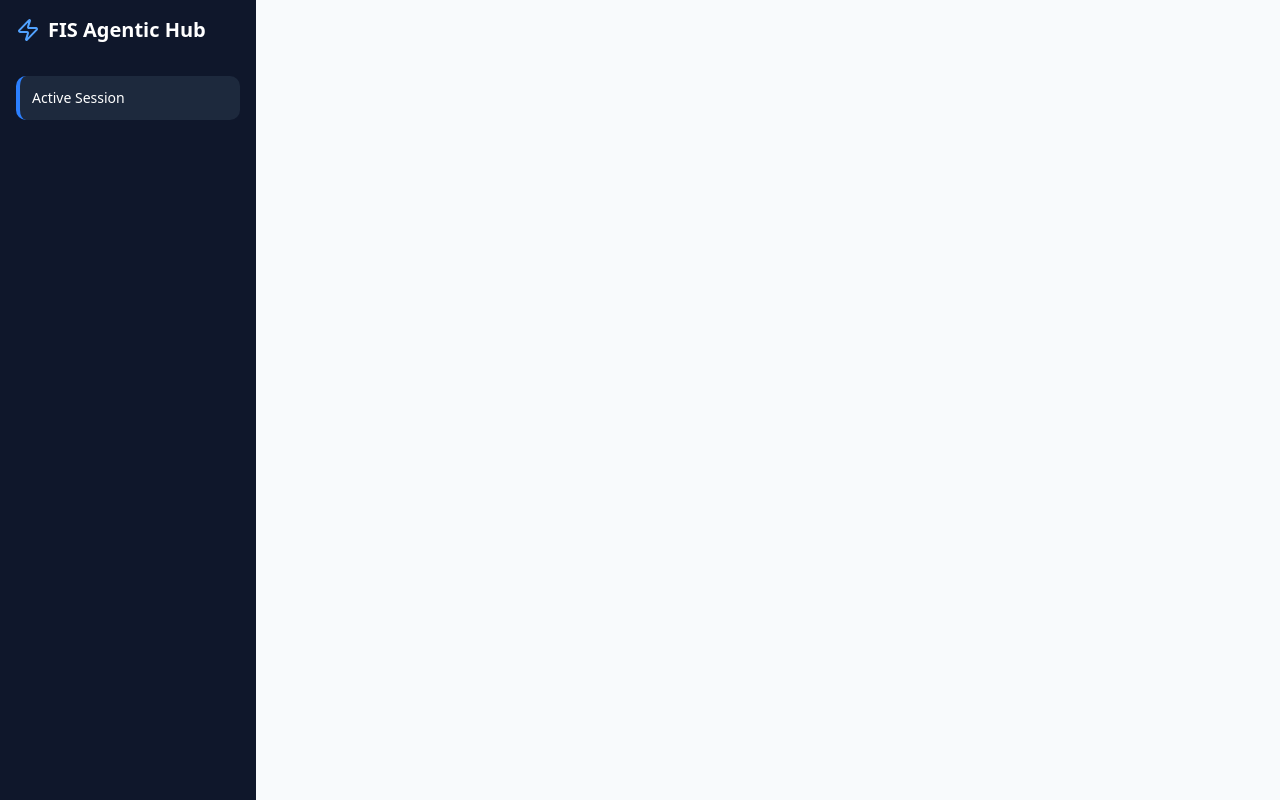
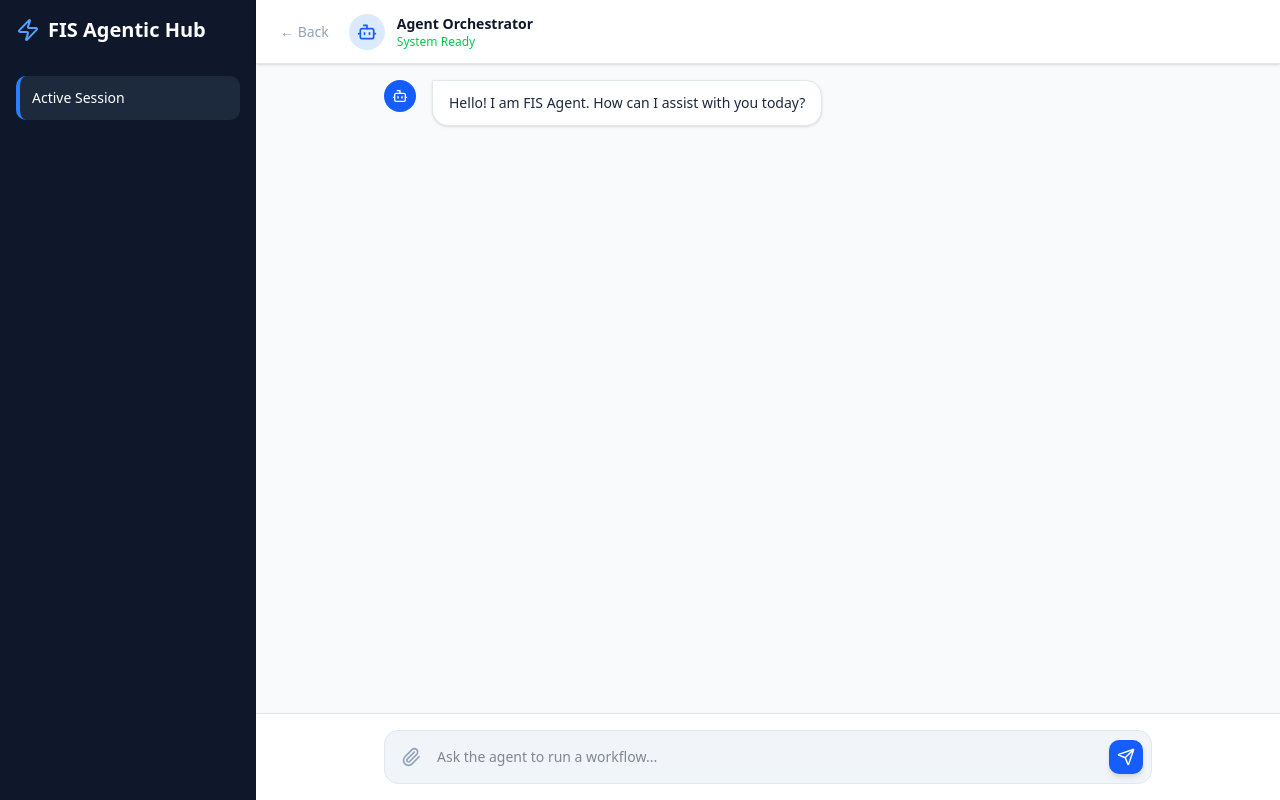
Before and after one commit to blank122/agentic-fis, a React (Vite) app: page / in a window 1280 px wide. Both pictures are taken after a click on the button "Active Session". Built offline with nearby package versions, Linux system fonts and the light colour scheme.

Commit message:
Refactor App component and update agent definitions

```diff
--- a/src/App.jsx
+++ b/src/App.jsx
@@ -1,18 +1,11 @@
 import React, { useState, useEffect, useRef } from 'react';
-import { Send, Bot, User, Paperclip, Search, Zap, AlertTriangle, Database, Clock, Cpu, Globe } from 'lucide-react';
-import ChatView from './ChatView';
-import HomeView from './HomeView';
+import {
+  Send, Bot, User, Paperclip, Terminal, Zap, ArrowRight,
+  Database, Shield, Cpu, Globe, Clock, AlertTriangle, Search
+} from 'lucide-react';
 
-export default function App() {
-    const [view, setView] = useState('home');
-    const [messages, setMessages] = useState([
-        { role: 'assistant', content: 'Hello! I am FIS Agent. How can I assist with you today?' }
-    ]);
-    const [input, setInput] = useState('');
-    const [isLoading, setIsLoading] = useState(false);
-    const messagesEndRef = useRef(null);
-
-    const agents = [
+// 1. DATA DEFINITIONS (Outside so they are stable)
+const AGENTS = [
     {
         title: "Investment Portfolio & Financial Analysis Agent",
         desc: "Money in / money out, comparisons, trends, portfolio concentration.",
@@ -44,6 +37,109 @@
         capability: "Information Retrieval"
     }
 ];
+
+// 2. MODULAR VIEWS (Outside App to fix the typing focus bug)
+const HomeView = ({ setView }) => (
+    <div className="flex-1 overflow-y-auto bg-slate-50">
+        <div className="max-w-5xl mx-auto px-6 py-20">
+            <div className="text-center mb-16">
+                <div className="inline-block p-3 bg-blue-100 rounded-2xl mb-6">
+                    <Zap size={40} className="text-blue-600" />
+                </div>
+                <h1 className="text-5xl font-bold text-slate-900 mb-6">FIS Agentic Hub</h1>
+                <p className="text-xl text-slate-600 max-w-2xl mx-auto">
+                    Deploy, manage, and interact with specialized AI agents powered by Databricks Mosaic AI.
+                </p>
+                <button
+                    onClick={() => setView('chat')}
+                    className="mt-10 bg-blue-600 text-white px-8 py-4 rounded-xl font-semibold hover:bg-blue-700 transition flex items-center gap-2 mx-auto shadow-lg shadow-blue-200"
+                >
+                    Launch Orchestrator <ArrowRight size={20} />
+                </button>
+            </div>
+
+            <div className="grid md:grid-cols-3 gap-8">
+                {AGENTS.map((agent, i) => (
+                    <div key={i} className="bg-white p-8 rounded-2xl border border-slate-200 hover:border-blue-300 transition-all shadow-sm group">
+                        <div className="mb-4">{agent.icon}</div>
+                        <h3 className="text-lg font-bold mb-2">{agent.title}</h3>
+                        <p className="text-slate-500 text-sm mb-4 leading-relaxed">{agent.desc}</p>
+                        <span className="text-[10px] font-bold uppercase tracking-wider text-blue-600 bg-blue-50 px-2 py-1 rounded">
+                            {agent.capability}
+                        </span>
+                    </div>
+                ))}
+            </div>
+        </div>
+    </div>
+);
+
+const ChatView = ({ messages, input, setInput, handleSend, setView, messagesEndRef }) => (
+    <div className="flex flex-col flex-1 h-full">
+        <header className="h-16 border-b bg-white flex items-center justify-between px-6 shadow-sm">
+            <div className="flex items-center gap-3">
+                <button onClick={() => setView('home')} className="text-slate-400 hover:text-slate-600 mr-2 text-sm font-medium">← Back</button>
+                <div className="bg-blue-100 p-2 rounded-full">
+                    <Bot size={20} className="text-blue-600" />
+                </div>
+                <div>
+                    <h2 className="font-semibold text-sm">Agent Orchestrator</h2>
+                    <p className="text-xs text-green-500">System Ready</p>
+                </div>
+            </div>
+        </header>
+
+        <main className="flex-1 overflow-y-auto p-4 space-y-6">
+            <div className="max-w-3xl mx-auto">
+                {messages.map((msg, idx) => (
+                    <div key={idx} className={`flex gap-4 mb-6 ${msg.role === 'user' ? 'flex-row-reverse' : ''}`}>
+                        <div className={`w-8 h-8 rounded-full flex items-center justify-center shrink-0 ${msg.role === 'assistant' ? 'bg-blue-600 text-white' : 'bg-slate-200 text-slate-600'}`}>
+                            {msg.role === 'assistant' ? <Bot size={16} /> : <User size={16} />}
+                        </div>
+                        <div className={`max-w-[80%] rounded-2xl px-4 py-3 text-sm shadow-sm ${msg.role === 'assistant' ? 'bg-white border border-slate-200 rounded-tl-none text-slate-800' : 'bg-blue-600 rounded-tr-none text-white'}`}>
+                            {msg.isThinking ? (
+                                <div className="flex items-center gap-2 italic animate-pulse">
+                                    <Terminal size={14} /> {msg.content}
+                                </div>
+                            ) : msg.content}
+                        </div>
+                    </div>
+                ))}
+                <div ref={messagesEndRef} />
+            </div>
+        </main>
+
+        <footer className="p-4 bg-white border-t">
+            <div className="max-w-3xl mx-auto">
+                <div className="flex items-center bg-slate-100 rounded-xl border border-slate-200 focus-within:border-blue-400 p-2">
+                    <button className="p-2 text-slate-400"><Paperclip size={20} /></button>
+                    <input
+                        type="text"
+                        value={input}
+                        onChange={(e) => setInput(e.target.value)}
+                        onKeyDown={(e) => e.key === 'Enter' && handleSend()}
+                        placeholder="Ask the agent to run a workflow..."
+                        className="flex-1 bg-transparent border-none focus:ring-0 text-sm px-2 py-2"
+                    />
+                    <button onClick={handleSend} className="bg-blue-600 text-white p-2 rounded-lg hover:bg-blue-700 shadow-md">
+                        <Send size={18} />
+                    </button>
+                </div>
+            </div>
+        </footer>
+    </div>
+);
+
+// 3. MAIN COMPONENT
+export default function App() {
+    const [view, setView] = useState('home');
+    const [messages, setMessages] = useState([
+        { role: 'assistant', content: 'Hello! I am FIS Agent. How can I assist with you today?' }
+    ]);
+    const [input, setInput] = useState('');
+    const [isLoading, setIsLoading] = useState(false);
+    const messagesEndRef = useRef(null);
+
     const scrollToBottom = () => {
         messagesEndRef.current?.scrollIntoView({ behavior: "smooth" });
     };
@@ -59,7 +155,7 @@
         setInput('');
         setIsLoading(true);
 
-        setMessages(prev => [...prev, { role: 'assistant', content: 'Analyzing request...', isThinking: true }]);
+        setMessages(prev => [...prev, { role: 'assistant', content: 'Analyzing...', isThinking: true }]);
 
         try {
             const response = await fetch('https://dbrix-orchestrator-2.onrender.com/ask', {
@@ -70,17 +166,10 @@
             const data = await response.json();
             setMessages(prev => {
                 const filtered = prev.filter(m => !m.isThinking);
-                const outputs = data.output || [];
-                let replyText = null;
-                for (let i = outputs.length - 1; i >= 0; i--) {
-                    const t = outputs[i]?.content?.[0]?.text?.trim();
-                    if (t && !/^<name>.*<\/name>$/i.test(t)) { replyText = t; break; }
-                }
-                if (!replyText) replyText = data.choices?.[0]?.message?.content ?? data.result ?? "No response received.";
-                return [...filtered, { role: 'assistant', content: replyText }];
+                return [...filtered, { role: 'assistant', content: data.output?.[0]?.content?.[0]?.text || "No response." }];
             });
         } catch (error) {
-            setMessages(prev => [...prev.filter(m => !m.isThinking), { role: 'assistant', content: 'Error connecting to service.' }]);
+            setMessages(prev => [...prev.filter(m => !m.isThinking), { role: 'assistant', content: 'Error.' }]);
         } finally {
             setIsLoading(false);
         }
@@ -103,7 +192,7 @@
             </div>
 
             {view === 'home' ? (
-                <HomeView setView={setView} agents={agents} />
+                <HomeView setView={setView} />
             ) : (
                 <ChatView
                     setView={setView}
```
Lines whose indentation alone changed are shown as unchanged.
